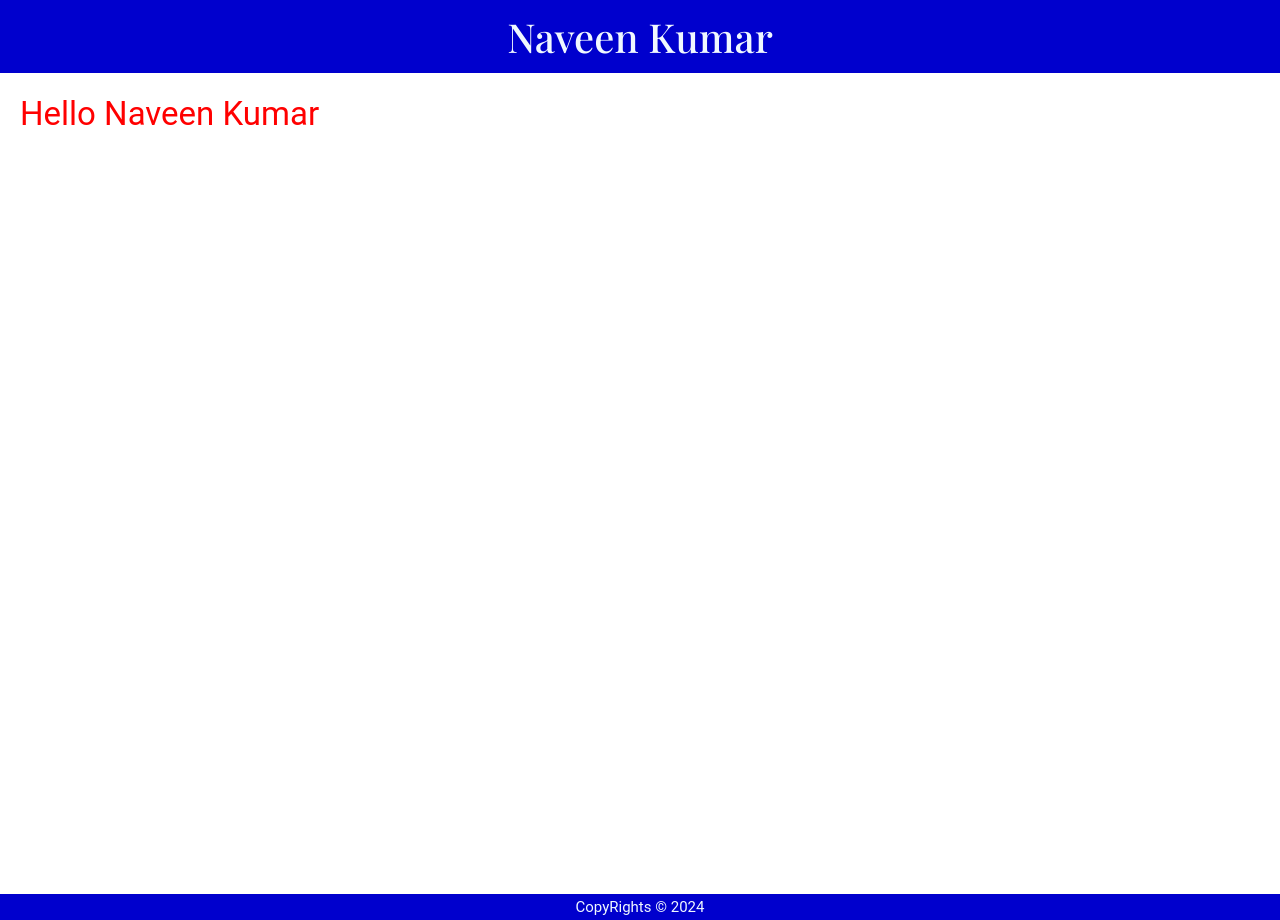
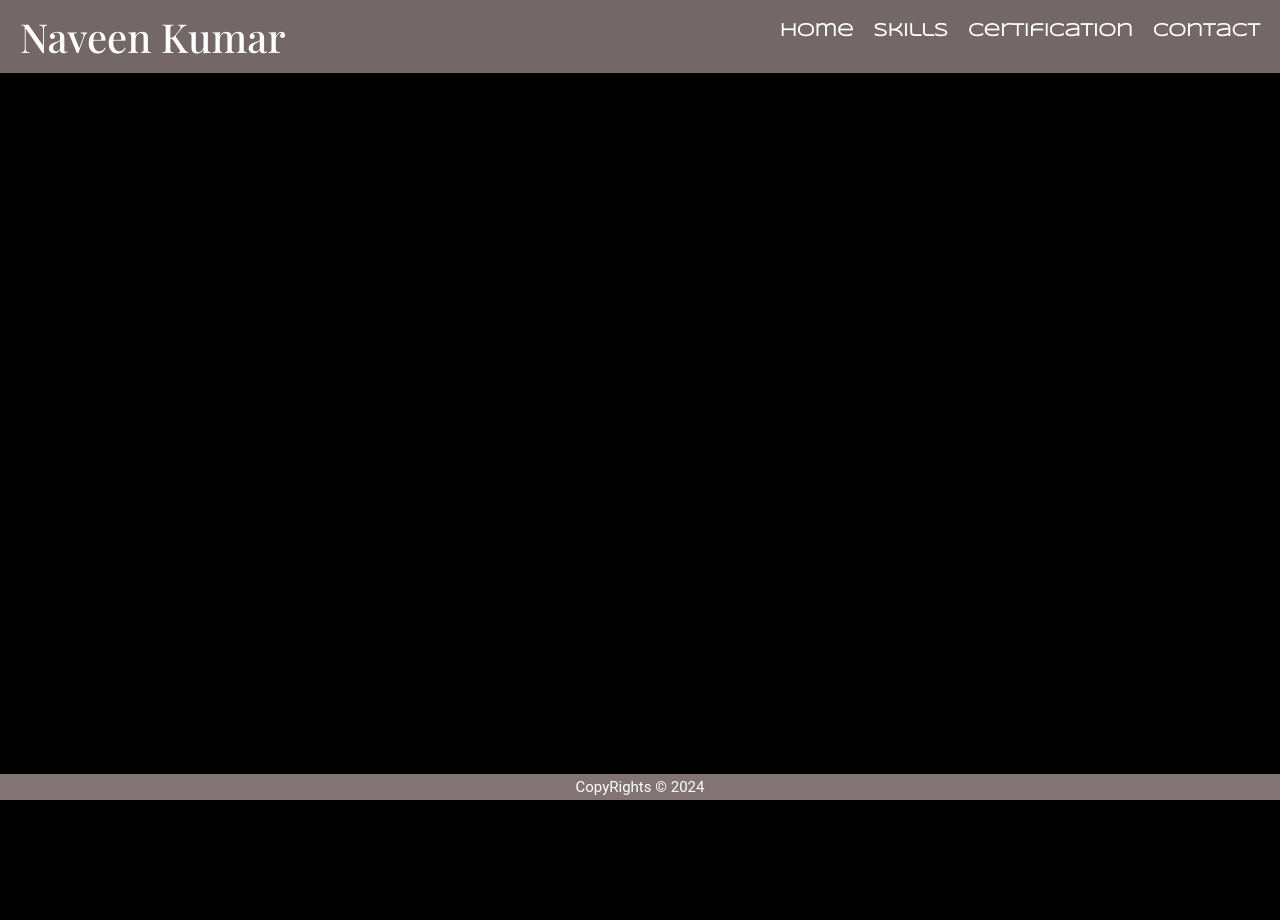
Before and after one commit to Naveen-369/To_Do_List, a React (Create React App) app: page / in a window 1280 px wide. After the commit the page ends 800 px from the top, so only its background shows below. Built offline with nearby package versions, Linux system fonts and the light colour scheme; a web font is replaced by a local one.

Commit message:
Update the Design

```diff
--- a/public/index.html
+++ b/public/index.html
@@ -30,6 +30,8 @@
     <link rel="preconnect" href="https://fonts.googleapis.com">
     <link rel="preconnect" href="https://fonts.gstatic.com" crossorigin>
     <link href="https://fonts.googleapis.com/css2?family=Bungee+Spice&family=Playfair+Display:wght@500&display=swap" rel="stylesheet">
+    <link href="https://fonts.googleapis.com/css2?family=Cormorant+Garamond&display=swap" rel="stylesheet">
+    <link href="https://fonts.googleapis.com/css2?family=Syncopate&display=swap" rel="stylesheet">
     <!--Starting of the program-->
     <title>React App</title>
   </head>
--- a/src/Content.js
+++ b/src/Content.js
@@ -5,7 +5,6 @@ function Content() {
     //Declaration of the JSX
     return (
     <main>
-        <p>Hello Naveen Kumar</p>
     </main>
     )
 }
--- a/src/Header.js
+++ b/src/Header.js
@@ -1,9 +1,14 @@
 import React from 'react'
-
 const Header = () => {
     return (
         <header>
             <h1>Naveen Kumar</h1>
+            <nav>
+                <p>Home</p>
+                <p>Skills</p>
+                <p>Certification</p>
+                <p>Contact</p>
+            </nav>
         </header>
     );
 }
--- a/src/index.css
+++ b/src/index.css
@@ -16,6 +16,7 @@ body {
     sans-serif;
   -webkit-font-smoothing: antialiased;
   -moz-osx-font-smoothing: grayscale;
+  background-color: black;
 }
 
 .App {
@@ -33,11 +34,12 @@ body {
 header {
   width: 100%;
   font-size: 20px;
-  background-color: mediumblue;
-  color: aliceblue;
-  display: flex;
-  justify-content: center;
+  background-color: rgb(115, 103, 103);
+  color: white;
+  display:flex;
+  justify-content: space-between;
   align-items: center;
+  padding-left: 20px;
   padding-bottom: 10px;
   margin-bottom: 21px;
   h1{
@@ -46,6 +48,15 @@ header {
     font-family: 'Bungee Spice', sans-serif;
     font-family: 'Playfair Display', serif;
   }
+  nav{
+    display: flex;
+    p{
+      padding-right: 20px;
+      font-family: 'Syncopate', sans-serif;
+      font-size: 18px;
+      font-weight: 900;
+    }
+  }
 }
 
 main {
@@ -53,7 +64,7 @@ main {
   width: 100%;
   display: flex;
   flex-direction: column;
-  min-height: 100vh;
+  min-height: 85vh;
   flex-grow: 1;
   color: red;
   justify-content: flex-start;
@@ -64,8 +75,8 @@ footer {
   font-size: 15px;
   width: 100%;
   padding: 0.25em;
-  background-color: mediumblue;
-  color: aliceblue;
+  background-color: rgb(130, 116, 116);
+  color: white;
   display: grid;
   place-content: center;
 }
```
